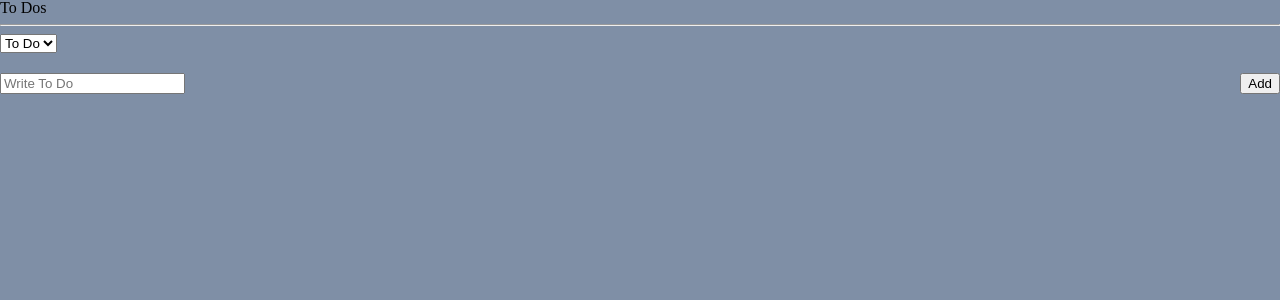
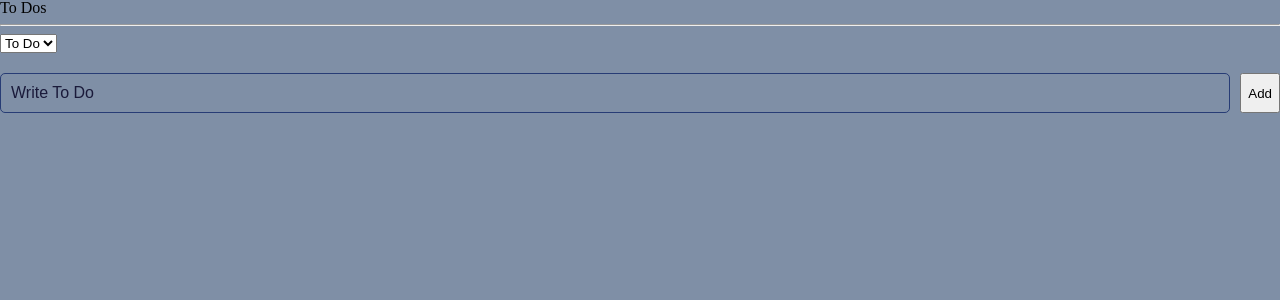
Before and after one commit to honghyunAhn/react-todo, a React (Create React App) app: page / in a window 1280 px wide. Shown: the top 300 px of the page. Built offline with nearby package versions, Linux system fonts and the light colour scheme.

Commit message:
Style input

```diff
--- a/src/components/CreateToDo.tsx
+++ b/src/components/CreateToDo.tsx
@@ -14,7 +14,24 @@ const Form = styled.form`
   margin-top: 20px;
 `;
 
-const Input = styled.input``;
+const Input = styled.input`
+  flex: 1;
+  padding: 10px;
+  border: 1px solid ${(props) => props.theme.accentColor};
+  border-radius: 5px;
+  margin-right: 10px;
+  background-color: ${(props) => props.theme.cardBgColor};
+  color: ${(props) => props.theme.textColor};
+  font-size: 16px;
+  transition: all 0.3s ease;
+  &::placeholder {
+    color: ${(props) => props.theme.textColor};
+  }
+  &:focus {
+    outline: none;
+    box-shadow: 0 0 8px ${(props) => props.theme.accentColor};
+  }
+`;
 
 const Button = styled.button``;
 
```
